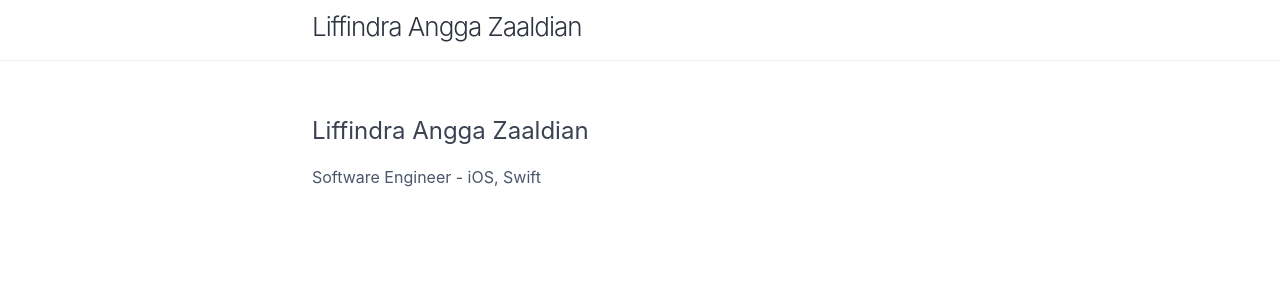
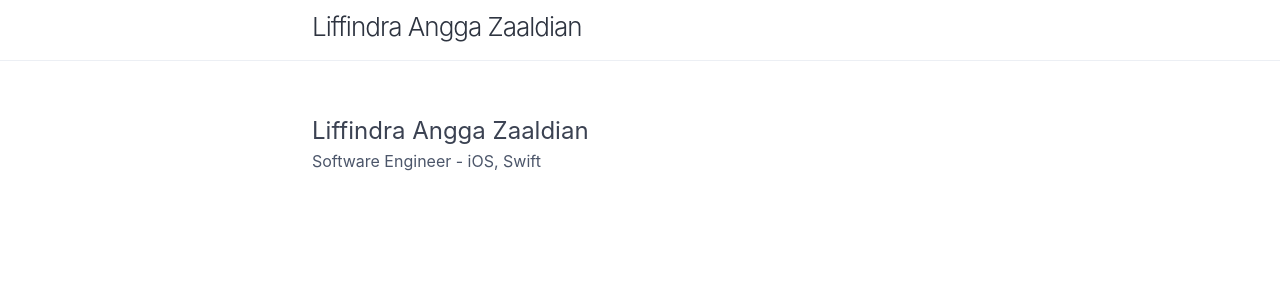
Before and after one commit to findrakecil/findrakecil.github.io, a Jekyll site: the page built from index.html, in a window 1280 px wide. Shown: the top 300 px of the page. Built offline with Jekyll 4.4.1, drawn with Linux system fonts in a browser that asks for light colours; the list of posts is cut into pages by our own code.

Commit message:
fix: about style

```diff
--- a/_sass/theme.scss
+++ b/_sass/theme.scss
@@ -169,9 +169,15 @@ pre {
   padding: $spacing-unit 0;
 }
 
-.about p {
-  color: $polar-night-4;
-  margin-top: 0.5rem;
+.about {
+  h2 {
+    margin-bottom: 0;
+  }
+
+  p {
+    color: $polar-night-4;
+    margin-top: 0;
+  }
 }
 
 .post-list {
```
